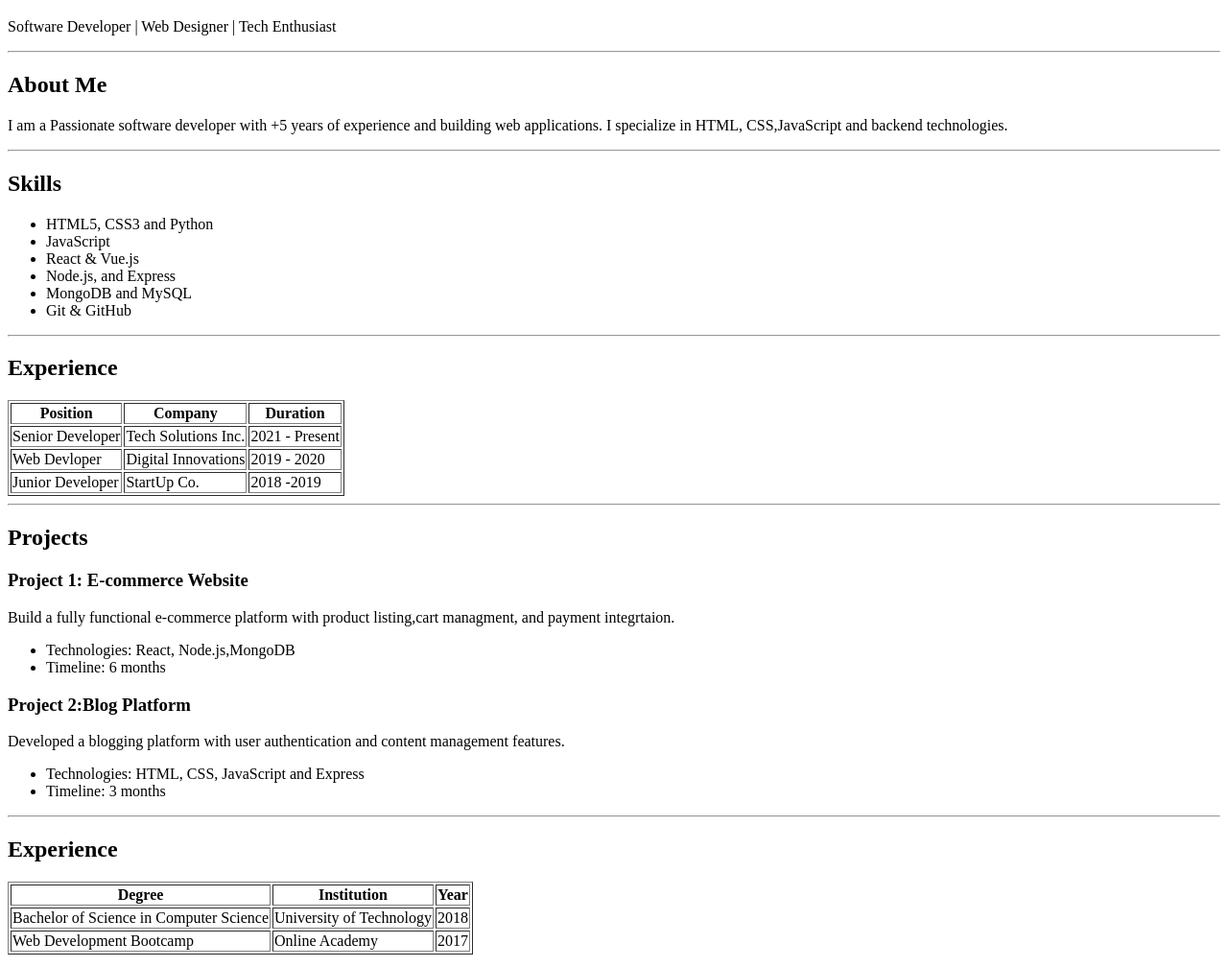
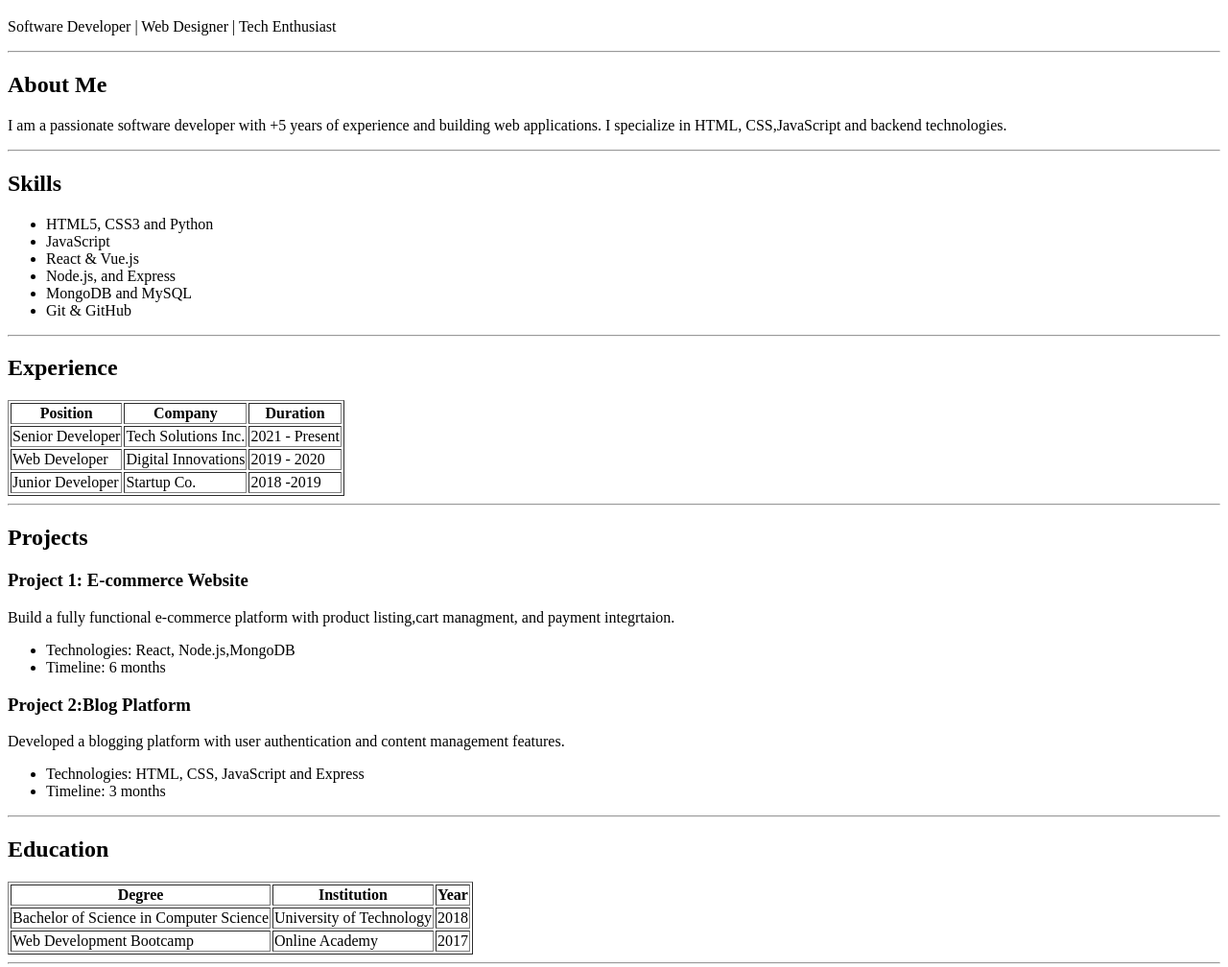
Before and after one commit to lodhikomal/chaicode, a plain HTML site: page resume.html in a window 1280 px wide. Shown: the part 61-1069 px from the top of the page at 96% size. Drawn offline with Linux system fonts and the light colour scheme.

Commit message:
improve minnor mistake

```diff
--- a/resume.html
+++ b/resume.html
@@ -9,7 +9,6 @@
 
 <body>
     <header>
-
         <h1>Komal Rani</h1>
         <p>Software Developer | Web Designer | Tech Enthusiast</p>
     </header>
@@ -17,11 +16,10 @@
     <main>
         <section>
             <h2>About Me</h2>
-            <p>I am a Passionate software developer with +5 years of experience and building web applications.
+            <p>I am a passionate software developer with +5 years of experience and building web applications.
                 I specialize in HTML, CSS,JavaScript and backend technologies. </p>
         </section>
         <hr>
-
         <section>
             <h2>Skills</h2>
             <ul>
@@ -49,13 +47,13 @@
                     <td> 2021 - Present</td>
                 </tr>
                 <tr>
-                    <td>Web Devloper</td>
+                    <td>Web Developer</td>
                     <td>Digital Innovations</td>
                     <td> 2019 - 2020</td>
                 </tr>
                 <tr>
                     <td>Junior Developer</td>
-                    <td>StartUp Co.</td>
+                    <td>Startup Co.</td>
                     <td> 2018 -2019</td>
                 </tr>
             </table>
@@ -82,7 +80,7 @@
         </section>
         <hr>
         <section>
-            <h2>Experience</h2>
+            <h2>Education</h2>
             <table border="1">
                 <tr>
                     <th>Degree</th>
@@ -103,6 +101,7 @@
             </table>
 
         </section>
+        <hr>
         <section>
             <h2>Contact </h2>
             <p><strong>Email:</strong>komal@example.com</p>
```
